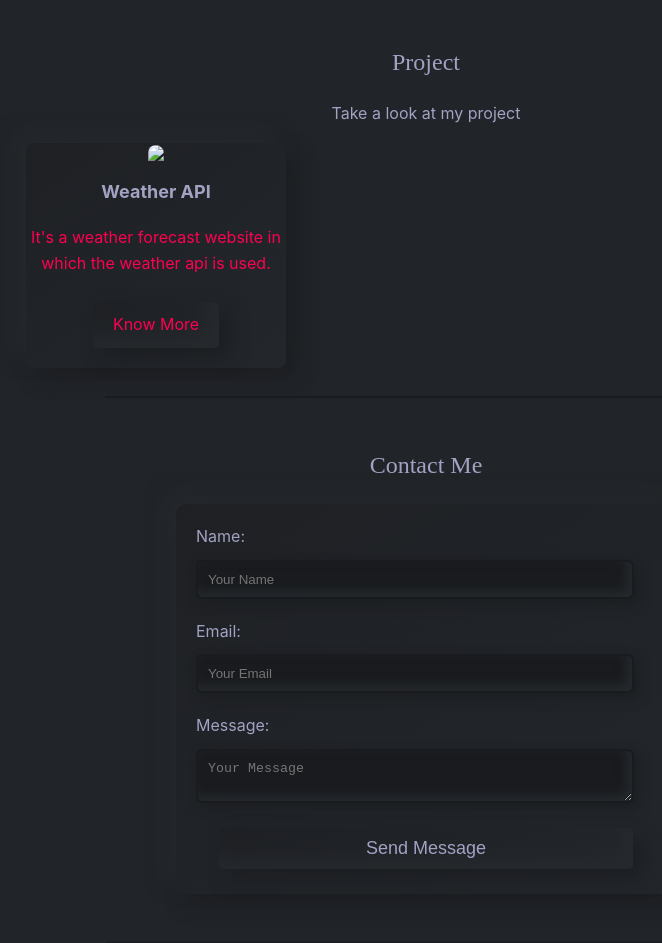
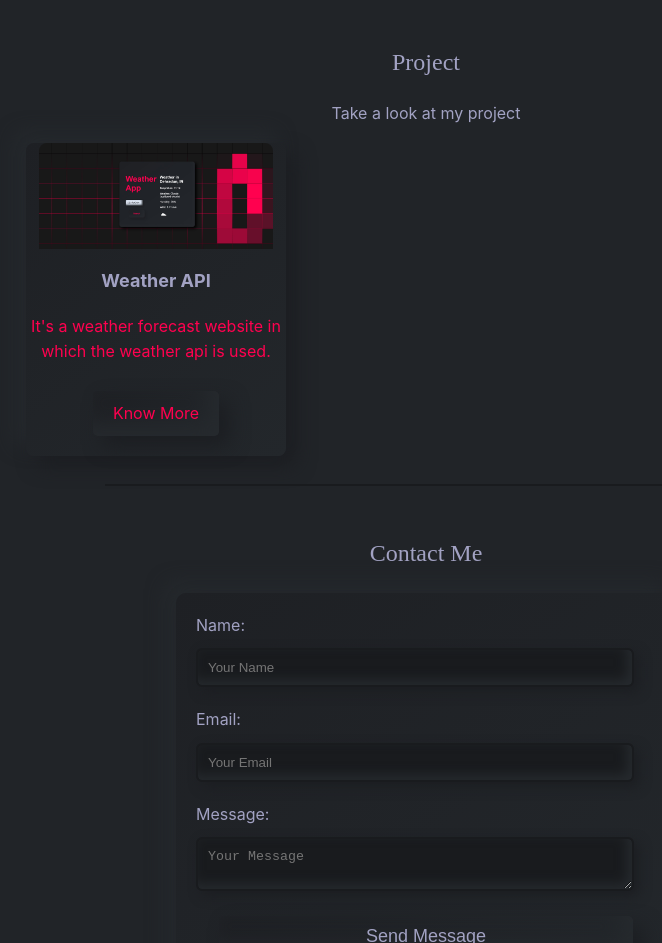
Before and after one commit to AlokRawat10/portfolio-website, a website: page public/main.html in a window 1280 px wide. Shown: the part 2150-3093 px from the top of the page, without its empty margins (214-876 px from the left). Drawn offline with Linux system fonts and the light colour scheme.

Commit message:
changes in main.html

```diff
--- a/public/main.html
+++ b/public/main.html
@@ -148,10 +148,10 @@
             <div id="projects" >
                 <div class="project-thumbnail">
                     <div class="thumbnail-content">
-                        <img src="weather.jpg">
+                        <img src="./icon/weather.jpg">
                         <h3>Weather API</h3>
                         <p>It's  a weather forecast website in which the weather api is used.</p>
-                        <a href="project1/index.html" class="btn">Know More</a>
+                        <a href="https://github.com/AlokRawat10/Weather-API-Website.git" class="btn">Know More</a>
                     </div>
                 </div>
             </div>
```
